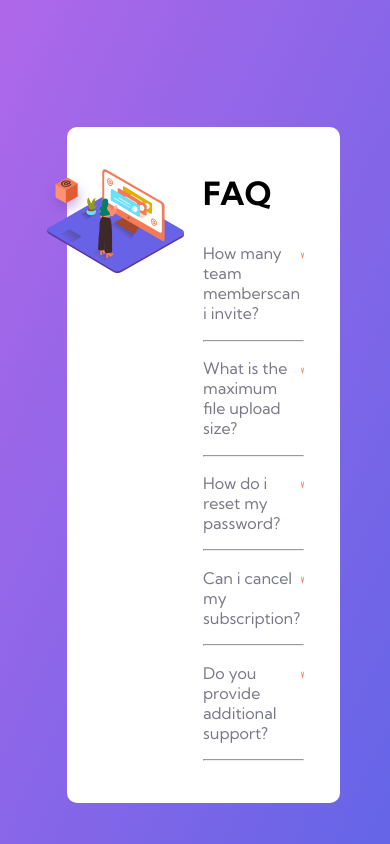
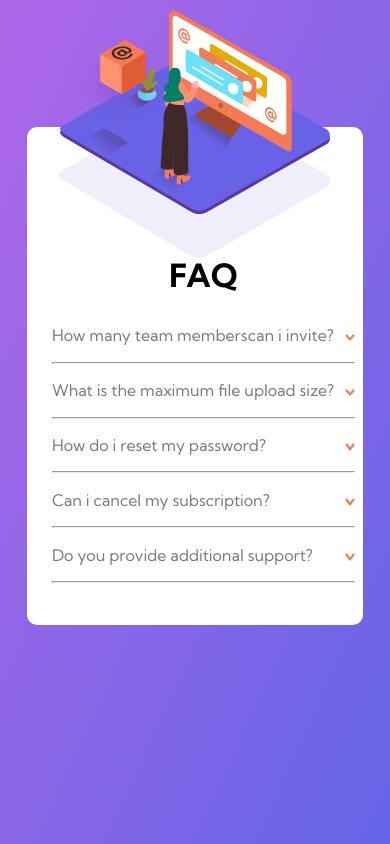
Before and after one commit to DiegoPasaye/faq-accordeon, a plain HTML site: page index.html in a window 390 px wide. Drawn offline with Linux system fonts and the light colour scheme.

Commit message:
responsive

```diff
--- a/styles.css
+++ b/styles.css
@@ -83,3 +83,63 @@ p{
     0%{color:hsl(240, 6%, 50%);}
     100%{color: hsl(14, 88%, 65%);}
 }
+@media (max-width: 930px){
+    .container{
+        background-position: -10vw 5vw;
+        background-size: 45vw;
+    }
+    .left{
+        display: flex;
+    }
+    .box{
+        position: absolute;
+        top: 28%;
+        width: 15vw;
+    }
+}
+@media (max-width: 600px){
+    .container{
+        display: flex;
+        flex-direction: column;
+        width: 90%;
+        align-items: center;
+        margin-left: 5%;
+        padding-top: 10vw;
+        background-size: 70vw;
+        background-position: center -35vw;
+    }
+    .left .ilustration{
+        width: 80%;
+        position: relative;
+        left: 10%;
+        padding-top: 0;
+        margin-left: 0;
+        padding-bottom: 0;
+        top: -40vw;
+        z-index: 1;
+    }
+    .box{
+        width: 25vw;
+        position: absolute;
+        top: -3vw;
+        z-index: 10;
+        left: 25vw;
+    }
+    .right{
+        margin-top: -35vw;
+        width: 90%;
+        margin-left: 5%;
+    }
+    h1{
+        text-align: center;
+    }
+    .questions{
+        width: 100%;
+        display: flex;
+        justify-content: space-between;
+    }
+    .questions img{
+        margin-left: 0;
+        width: 2.5vw;
+    }
+}
```
